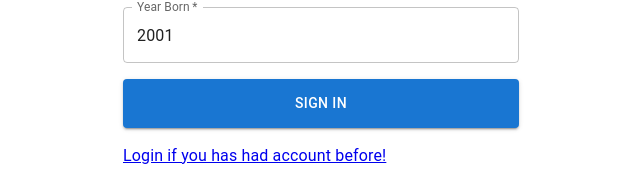
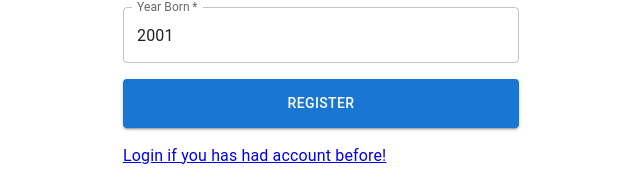
Before and after one commit to 3d-team/groups-members-spa, a React (Create React App) app: page /register in a window 1280 px wide. Shown: the part 569-747 px from the top of the page, without its empty margins (319-959 px from the left). Built offline with nearby package versions, Linux system fonts and the light colour scheme.

Commit message:
wording!

```diff
--- a/src/pages/Register/index.tsx
+++ b/src/pages/Register/index.tsx
@@ -139,7 +139,7 @@ const Register = () => {
             />
 
             <Button type="submit" fullWidth variant="contained" color="primary" sx={{mt: 1, mb: 2, p: 1.5}}>
-              Sign In
+              Register
             </Button>
             <Grid container>
               <Grid item xs>
```
